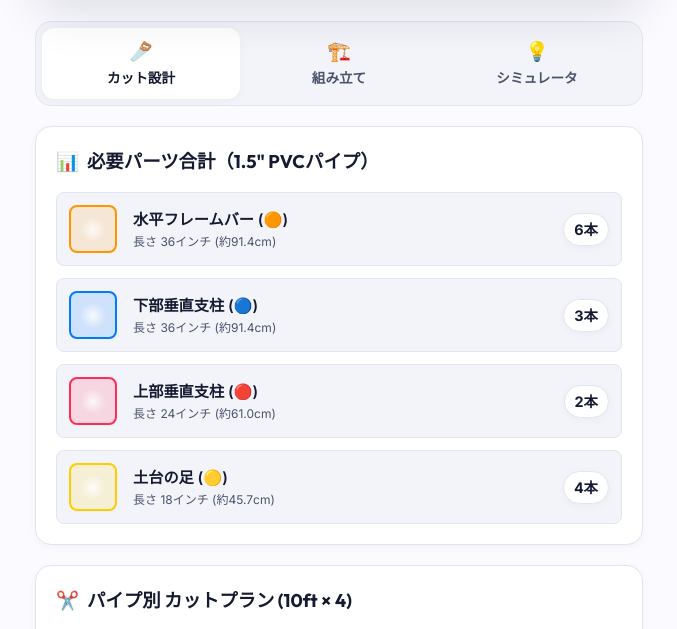
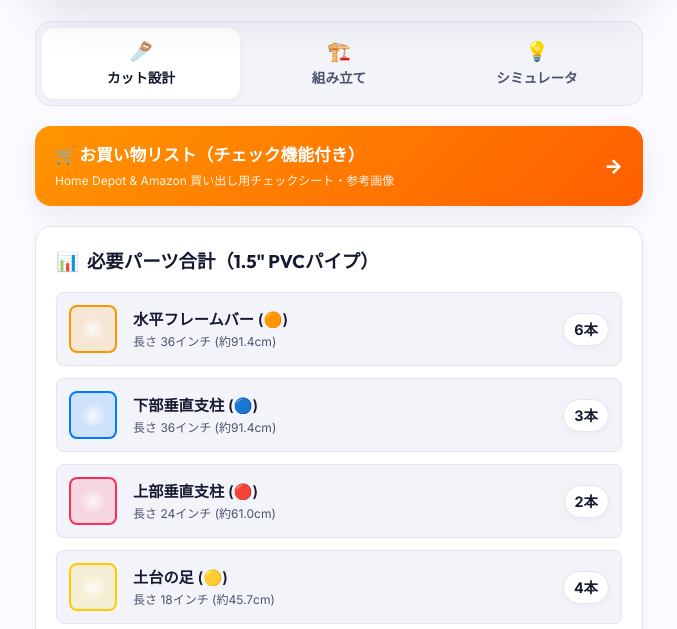
Before and after one commit to takaoumehara/undokai2026, a plain HTML site: page index.html in a window 1280 px wide. Shown: the part 166-795 px from the top of the page, without its empty margins (301-978 px from the left). Drawn offline with Linux system fonts and the light colour scheme.

Commit message:
feat: add shopping list navigation link in main index.html

```diff
--- a/index.html
+++ b/index.html
@@ -795,6 +795,17 @@
     <!-- TAB 1: INTERACTIVE CUT SHEET -->
     <div id="cut-sheet" class="tab-content active">
 
+      <!-- 🛒 Prominent Shopping Link Card -->
+      <a href="./homedepot-kaimono/index.html" class="shopping-link-card" style="text-decoration: none; display: block; margin-bottom: 20px;">
+        <div style="background: linear-gradient(135deg, #ff9500 0%, #ff5e00 100%); color: white; padding: 16px 20px; border-radius: var(--radius-md); box-shadow: var(--shadow-md); display: flex; align-items: center; justify-content: space-between; transition: var(--transition-fast);" onmouseover="this.style.transform='translateY(-2px)';" onmouseout="this.style.transform='translateY(0)';" id="hd-shopping-card-btn">
+          <div>
+            <h3 style="font-size: 1.05rem; font-weight: 700; margin-bottom: 2px; display: flex; align-items: center; gap: 6px;">🛒 お買い物リスト（チェック機能付き）</h3>
+            <p style="font-size: 0.75rem; color: rgba(255,255,255,0.9);">Home Depot & Amazon 買い出し用チェックシート・参考画像</p>
+          </div>
+          <span style="font-size: 1.25rem; font-weight: 800;">→</span>
+        </div>
+      </a>
+
       <!-- General Summary Card -->
       <div class="card" id="card-cut-summary">
         <h2 class="card-title"><span aria-hidden="true">📊</span> 必要パーツ合計（1.5" PVCパイプ）</h2>
```
